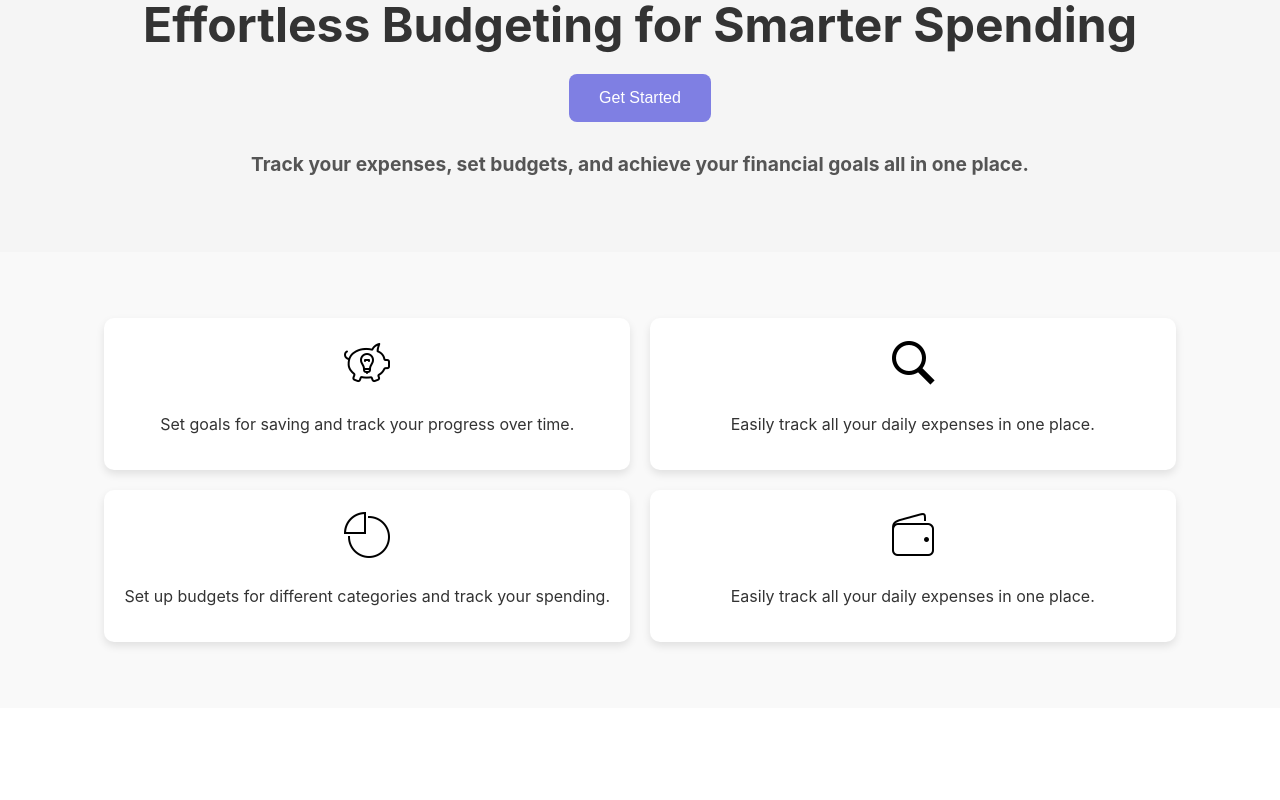
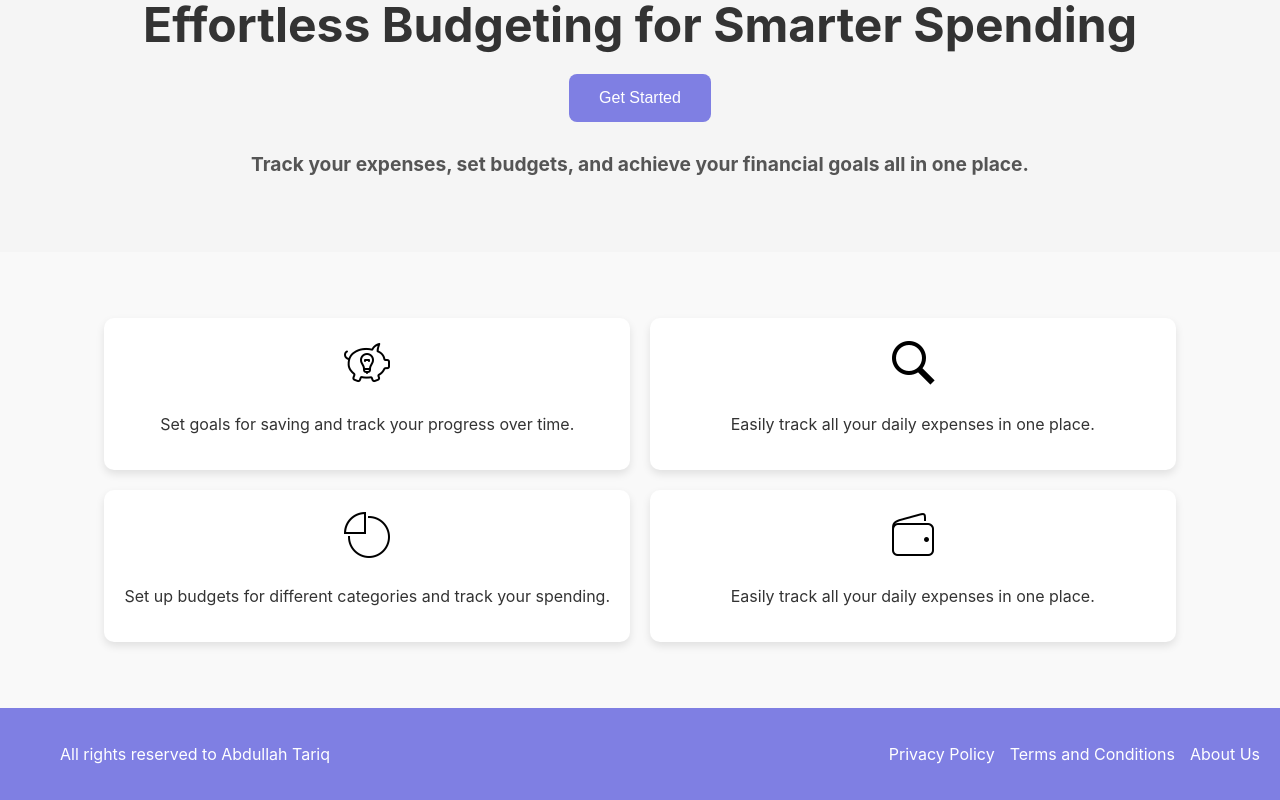
Before and after one commit to Abdullahtariq11/budget-app-frontend, a React (Create React App) app: page / in a window 1280 px wide. Shown: the part 473-1273 px from the top of the page. Before the commit the page ends 1181 px from the top, so only its background shows below. Built offline with nearby package versions, Linux system fonts and the light colour scheme.

Commit message:
Footer added

```diff
--- /dev/null
+++ b/src/Components/Shared/Footer.css
@@ -0,0 +1,62 @@
+.footer-container {
+    display: flex;
+    background-color: rgb(127, 127, 227);
+    padding: 20px;
+    justify-content: center;
+    color: white;
+}
+
+.footer-list {
+    display: flex;
+    width: 100%;
+    justify-content: space-between;
+    align-items: center;
+    flex-wrap: wrap; /* Allows the content to wrap for smaller screens */
+}
+
+.footer-left {
+    flex: 1;
+    list-style: none;  /* Removes the bullet point from 'All rights reserved' */
+}
+
+.footer-right {
+    flex: 1;
+    text-align: right;
+}
+
+.footer-links {
+    display: flex;
+    justify-content: flex-end;
+    gap: 15px; /* Space between links */
+    list-style: none;
+    padding: 0;
+    margin: 0;
+}
+
+.footer-links li a {
+    color: white;
+    text-decoration: none;
+}
+
+.footer-links li a:hover {
+    text-decoration: underline;
+}
+
+/* Responsive Design */
+@media (max-width: 768px) {
+    .footer-list {
+        flex-direction: column;
+        text-align: center;
+    }
+
+    .footer-left,
+    .footer-right {
+        text-align: center;
+        flex: 1;
+    }
+
+    .footer-links {
+        justify-content: center;
+        margin-top: 10px;
+    }
+}
--- /dev/null
+++ b/src/Components/Shared/Footer.jsx
@@ -0,0 +1,26 @@
+import React from "react";
+import "./Footer.css";
+
+function Footer() {
+  return (
+    <footer className="footer-container">
+      <ul className="footer-list">
+        <li className="footer-left">All rights reserved to Abdullah Tariq</li>
+
+        <ul className="footer-links">
+          <li>
+            <a href="/privacy">Privacy Policy</a>
+          </li>
+          <li>
+            <a href="/terms">Terms and Conditions</a>
+          </li>
+          <li>
+            <a href="/about">About Us</a>
+          </li>
+        </ul>
+      </ul>
+    </footer>
+  );
+}
+
+export default Footer;
--- a/src/Components/Shared/Navbar.css
+++ b/src/Components/Shared/Navbar.css
@@ -3,6 +3,7 @@
     background-color: rgb(127, 127, 227);
     padding: 10px;
     align-items: center;
+    color: white;
 }
 
 .nav-container {
--- a/src/Pages/LandingPage.jsx
+++ b/src/Pages/LandingPage.jsx
@@ -2,6 +2,7 @@ import React from 'react'
 import Navbar from '../Components/Shared/Navbar'
 import HeroSection from '../Components/LandingPage/HeroSection'
 import FeatureSection from '../Components/LandingPage/FeatureSection'
+import Footer from '../Components/Shared/Footer'
 
 function LandingPage() {
   return (
@@ -9,6 +10,7 @@ function LandingPage() {
         <Navbar/>
         <HeroSection/>
         <FeatureSection/>
+        <Footer/>
     </div>
   )
 }
```
